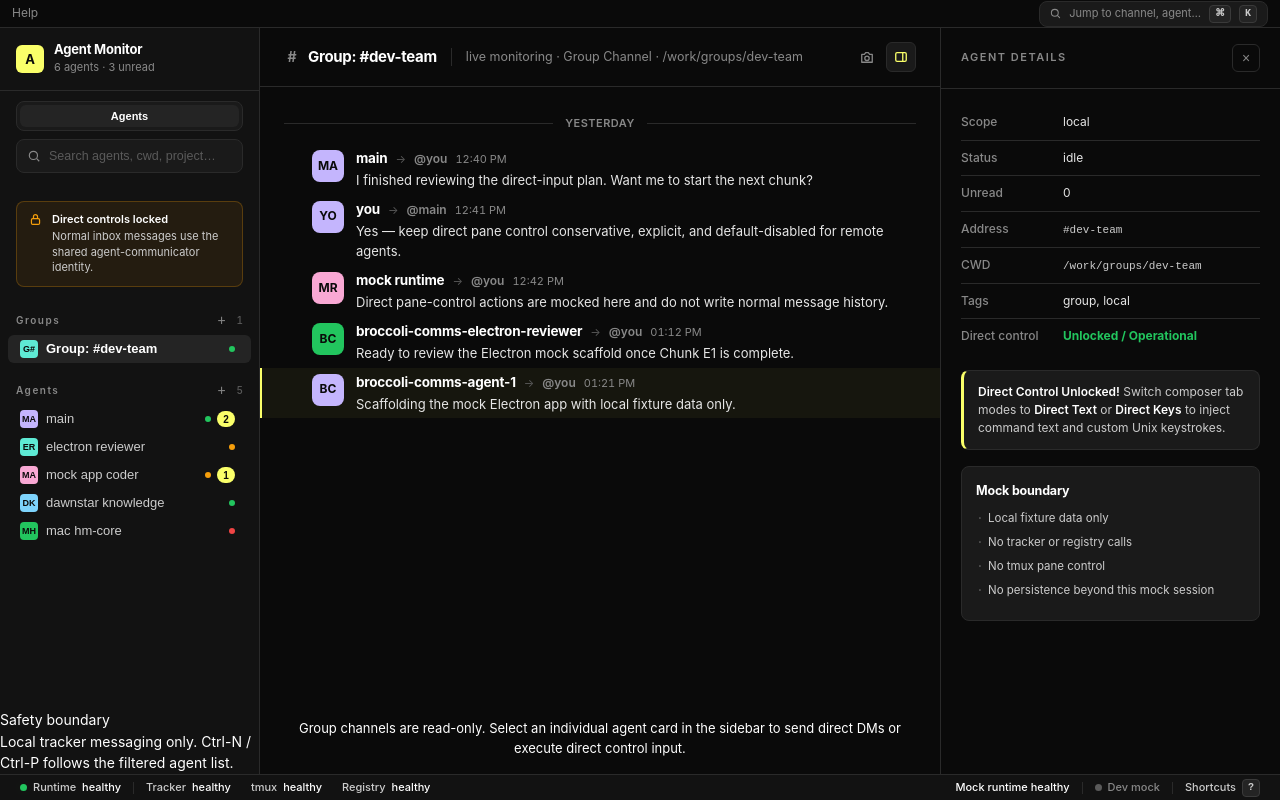
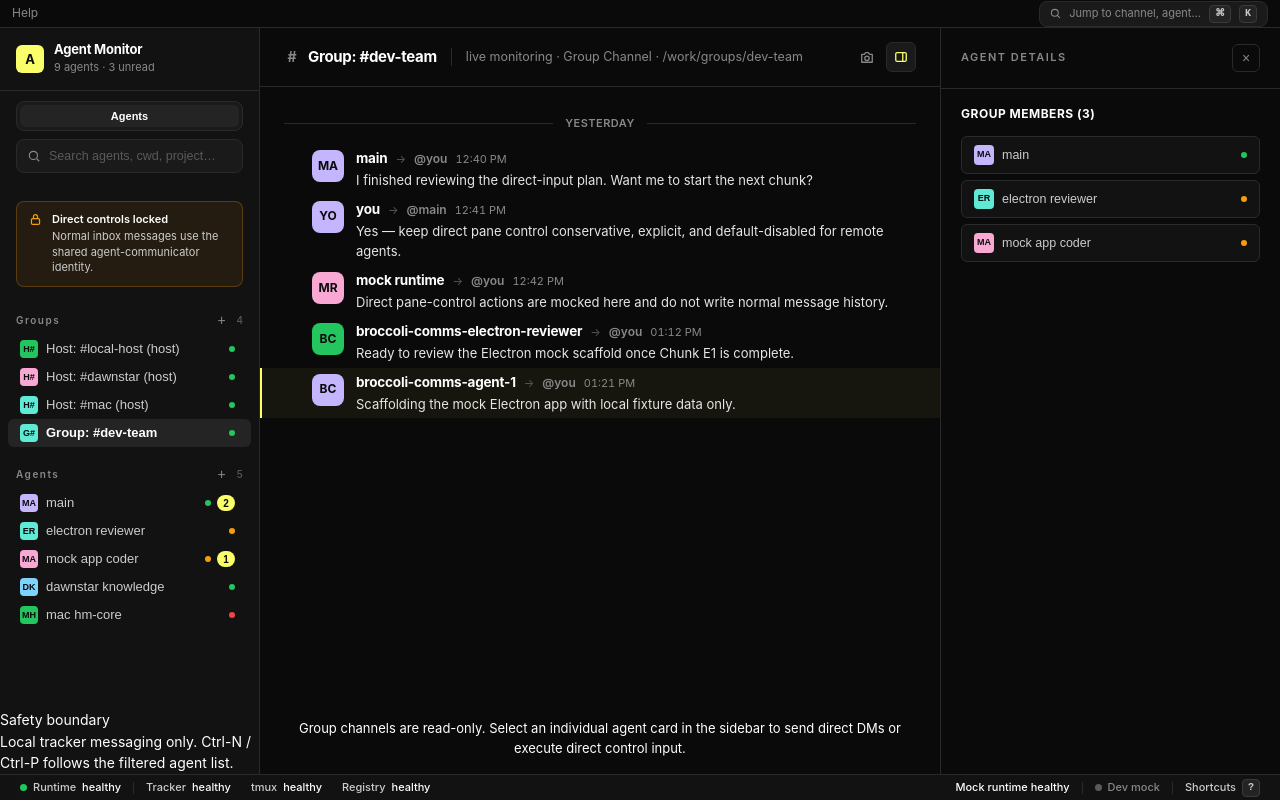
Before and after one commit to ashishnallana/broccoli-comms, a React (Vite) app in the folder agent-communicator-electron/: page / in a window 1280 px wide. Built offline with nearby package versions, Linux system fonts and the light colour scheme.

Commit message:
feat: implement auto-create Hostname Group channels and dynamic Group Members List details panel in Electron React UI

```diff
--- a/agent-communicator-electron/src/renderer/App.tsx
+++ b/agent-communicator-electron/src/renderer/App.tsx
@@ -14,6 +14,7 @@ export interface GroupChannel {
   id: string
   name: string
   memberIds: string[]
+  isHostGroup?: boolean
 }
 
 const DEFAULT_GROUPS: Record<string, GroupChannel> = {
@@ -24,10 +25,52 @@ const DEFAULT_GROUPS: Record<string, GroupChannel> = {
   }
 }
 
+const parseHostname = (agent: AgentSummary): string => {
+  if (agent.scope === 'local') return 'local-host'
+  let addr = agent.address || agent.name
+  if (addr.startsWith('registry:')) {
+    addr = addr.slice('registry:'.length)
+  }
+  if (addr.includes('/')) {
+    return addr.split('/')[0]
+  }
+  return 'unknown-host'
+}
+
+function initials(name: string): string {
+  const parts = name.split(/[-_\s]+/).filter(Boolean)
+  if (parts.length >= 2) return `${parts[0][0]}${parts[1][0]}`.toUpperCase()
+  return name.slice(0, 2).toUpperCase()
+}
+
+function statusDotClass(status: string): string {
+  if (status === 'offline') return 'error'
+  if (status === 'waiting' || status === 'busy') return 'warn'
+  if (status === 'idle') return ''
+  return 'idle'
+}
+
+export function avatarBg(name: string): string {
+  const colors = [
+    'var(--accent-blue)',
+    'var(--accent-purple)',
+    'var(--accent-pink)',
+    'var(--accent-amber)',
+    'var(--accent-emerald)',
+    'var(--accent-teal)',
+  ]
+  let hash = 0
+  for (let i = 0; i < name.length; i++) {
+    hash = name.charCodeAt(i) + ((hash << 5) - hash)
+  }
+  const index = Math.abs(hash) % colors.length
+  return colors[index]
+}
+
 export function App() {
   const runtime = useMemo(() => createRuntimeClient(), [])
   const [status, setStatus] = useState<RuntimeStatus | null>(null)
-  const [agents, setAgents] = useState<AgentSummary[]>([])
+  const [rawAgents, setRawAgents] = useState<AgentSummary[]>([])
   const [selectedId, setSelectedId] = useState<string>()
   const [messages, setMessages] = useState<Message[]>([])
   const [mode, setMode] = useState<ComposerMode>('message')
@@ -64,8 +107,6 @@ export function App() {
   const modeRef = useRef<ComposerMode>(mode)
   const selectedIdRef = useRef<string | undefined>(selectedId)
 
-  const selectedAgent = agents.find((agent) => agent.id === selectedId)
-
   function clearDirectStatusReset() {
     if (directStatusResetTimer.current !== undefined) {
       window.clearTimeout(directStatusResetTimer.current)
@@ -86,9 +127,35 @@ export function App() {
     return () => clearDirectStatusReset()
   }, [])
 
+  const hostnameGroups = useMemo<GroupChannel[]>(() => {
+    const hosts: Record<string, string[]> = {}
+    for (const a of rawAgents) {
+      const host = parseHostname(a)
+      if (host === 'unknown-host') continue
+      if (!hosts[host]) {
+        hosts[host] = []
+      }
+      hosts[host].push(a.id)
+    }
+
+    return Object.entries(hosts)
+      .filter(([_, memberIds]) => memberIds.length > 0)
+      .map(([host, memberIds]) => ({
+        id: `host:${host}`,
+        name: `${host} (host)`,
+        memberIds,
+        isHostGroup: true
+      }))
+  }, [rawAgents])
+
+  const allGroups = useMemo<GroupChannel[]>(() => {
+    const customList = Object.values(groups)
+    return [...hostnameGroups, ...customList]
+  }, [hostnameGroups, groups])
+
   // Map GroupChannel records into React sidebar AgentSummary items
   const groupToAgentSummary = useCallback((group: GroupChannel): AgentSummary => {
-    const displayName = `Group: #${group.name}`
+    const displayName = group.isHostGroup ? `Host: #${group.name}` : `Group: #${group.name}`
     return {
       id: group.id,
       name: group.name,
@@ -106,6 +173,19 @@ export function App() {
     }
   }, [])
 
+  const agents = useMemo<AgentSummary[]>(() => {
+    const groupSummaries = allGroups.map(groupToAgentSummary)
+    return [...groupSummaries, ...rawAgents]
+  }, [allGroups, rawAgents, groupToAgentSummary])
+
+  const selectedAgent = agents.find((agent) => agent.id === selectedId)
+
+  useEffect(() => {
+    if (agents.length > 0 && !selectedId) {
+      setSelectedId(agents[0].id)
+    }
+  }, [agents, selectedId])
+
   useEffect(() => {
     let cancelled = false
     async function load() {
@@ -116,12 +196,8 @@ export function App() {
       ])
       if (cancelled) return
 
-      const groupSummaries = Object.values(groups).map(groupToAgentSummary)
-      const mergedAgents = [...groupSummaries, ...agentList]
-
       setStatus(runtimeStatus)
-      setAgents(mergedAgents)
-      setSelectedId(mergedAgents[0]?.id)
+      setRawAgents(agentList)
       setSavedAgents(savedList)
       setLoading(false)
     }
@@ -129,7 +205,7 @@ export function App() {
     return () => {
       cancelled = true
     }
-  }, [runtime, groups, groupToAgentSummary])
+  }, [runtime])
 
   // Client-side chronological group timeline aggregator
   const compileGroupTimeline = useCallback((groupMessagesMap: Record<string, Message[]>, memberIds: string[]): Message[] => {
@@ -151,13 +227,16 @@ export function App() {
   }, [])
 
   const getGroupMembers = useCallback((groupId: string): string[] => {
+    if (groupId.startsWith('host:')) {
+      return hostnameGroups.find((hg) => hg.id === groupId)?.memberIds || []
+    }
     const group = groups[groupId]
     if (!group) return []
     if (groupId === 'group:dev-team' && group.memberIds.length === 0) {
-      return agents.filter((a) => a.id !== groupId && !a.id.startsWith('group:') && a.scope === 'local').map((a) => a.id)
+      return agents.filter((a) => a.id !== groupId && !a.id.startsWith('group:') && !a.id.startsWith('host:') && a.scope === 'local').map((a) => a.id)
     }
     return group.memberIds
-  }, [groups, agents])
+  }, [groups, hostnameGroups, agents])
 
   const createGroup = useCallback((name: string) => {
     const cleanName = name.trim().replace(/[^A-Za-z0-9_-]/g, '_')
@@ -227,7 +306,7 @@ export function App() {
     const currentAgent = agents.find((a) => a.id === selectedId)
     if (!currentAgent) return
 
-    if (currentAgent.id.startsWith('group:')) {
+    if (currentAgent.id.startsWith('group:') || currentAgent.id.startsWith('host:')) {
       const memberIds = getGroupMembers(currentAgent.id)
       const messagesMap: Record<string, Message[]> = {}
       await Promise.all(
@@ -250,7 +329,7 @@ export function App() {
   useEffect(() => {
     if (!selectedAgent) return
     let watchlist: string[] = []
-    if (selectedAgent.id.startsWith('group:')) {
+    if (selectedAgent.id.startsWith('group:') || selectedAgent.id.startsWith('host:')) {
       watchlist = getGroupMembers(selectedAgent.id).map((aId) => {
         return aId.startsWith('local:') ? aId.slice('local:'.length) : aId
       })
@@ -280,22 +359,7 @@ export function App() {
 
       if (hasAgents) {
         const nextAgents = await runtime.listAgents()
-        const injectedGroupChannel: AgentSummary = {
-          id: 'group:dev-team',
-          name: 'dev-team',
-          displayName: 'Dev Team Channel (#dev-team)',
-          scope: 'local',
-          status: 'idle',
-          cwd: '/work/dev-team',
-          project: 'Group Channel',
-          address: '#dev-team',
-          unread: 0,
-          lastActiveAt: new Date().toISOString(),
-          conversationKey: 'group:dev-team',
-          canDirectControl: false,
-          tags: ['group', 'local'],
-        }
-        setAgents([injectedGroupChannel, ...nextAgents])
+        setRawAgents(nextAgents)
       }
       if (hasMessages) {
         void reloadActiveMessages()
@@ -313,22 +377,7 @@ export function App() {
 
     const unsubscribeReset = window.broccoliCommsMock?.onTrackerResetRequired(async () => {
       const nextAgents = await runtime.listAgents()
-      const injectedGroupChannel: AgentSummary = {
-        id: 'group:dev-team',
-        name: 'dev-team',
-        displayName: 'Dev Team Channel (#dev-team)',
-        scope: 'local',
-        status: 'idle',
-        cwd: '/work/dev-team',
-        project: 'Group Channel',
-        address: '#dev-team',
-        unread: 0,
-        lastActiveAt: new Date().toISOString(),
-        conversationKey: 'group:dev-team',
-        canDirectControl: false,
-        tags: ['group', 'local'],
-      }
-      setAgents([injectedGroupChannel, ...nextAgents])
+      setRawAgents(nextAgents)
       void reloadActiveMessages()
     })
 
@@ -360,7 +409,7 @@ export function App() {
   function selectAgent(agent: AgentSummary) {
     clearDirectStatusReset()
     setSelectedId(agent.id)
-    setAgents((current) =>
+    setRawAgents((current) =>
       current.map((candidate) => (candidate.id === agent.id && candidate.unread > 0 ? { ...candidate, unread: 0 } : candidate)),
     )
   }
@@ -459,7 +508,7 @@ export function App() {
     if (result.ok) {
       setComposerStatus(result.summary || `Agent ${configName} spun successfully!`)
       const agentList = await runtime.listAgents()
-      setAgents(agentList)
+      setRawAgents(agentList)
     } else {
       setComposerStatus(result.error ?? 'Failed to spin agent.')
     }
@@ -562,7 +611,42 @@ export function App() {
     }, 2500) as any
   }
 
-  const details = selectedAgent ? (
+  const selectedGroup = allGroups.find((g) => g.id === selectedId)
+
+  const details = selectedGroup ? (
+    <>
+      <h4 style={{ fontSize: '12px', color: 'var(--text-light)', textTransform: 'uppercase', letterSpacing: '0.5px', marginBottom: '12px' }}>
+        Group Members ({getGroupMembers(selectedGroup.id).length})
+      </h4>
+      <div className="group-members-list">
+        {getGroupMembers(selectedGroup.id).map((mId) => {
+          const member = agents.find((a) => a.id === mId)
+          if (!member) return null
+          return (
+            <button
+              key={member.id}
+              className="member-row"
+              onClick={() => selectAgent(member)}
+            >
+              <span className="agent-avatar-sm" style={{ background: avatarBg(member.displayName) }}>
+                {initials(member.displayName)}
+              </span>
+              <span style={{ flex: 1, fontSize: '12.5px', overflow: 'hidden', textOverflow: 'ellipsis', whiteSpace: 'nowrap' }}>
+                {member.displayName}
+              </span>
+              <span className={`channel-status-dot ${statusDotClass(member.status)}`} style={{ width: '6px', height: '6px', minWidth: '6px' }} />
+            </button>
+          )
+        })}
+      </div>
+
+      {selectedGroup.isHostGroup && (
+        <div className="info-note" style={{ marginTop: '16px' }}>
+          <strong>Host Monitoring Timeline:</strong> This dynamic group automatically aggregates events for all agents running on the machine <code>{selectedGroup.name.replace(' (host)', '')}</code>.
+        </div>
+      )}
+    </>
+  ) : selectedAgent ? (
     <>
       <dl className="detail-list">
         <div className="detail-row">
@@ -637,7 +721,7 @@ export function App() {
 
   const handleAgentContextMenu = useCallback((e: React.MouseEvent, agentId: string) => {
     e.preventDefault()
-    if (agentId.startsWith('group:')) return
+    if (agentId.startsWith('group:') || agentId.startsWith('host:')) return
     setContextMenu({
       visible: true,
       x: e.clientX,
@@ -768,7 +852,7 @@ export function App() {
                 onToggleDetails={() => setDetailsOpen((open) => !open)}
                 onCapturePane={capturePane}
               />
-              {selectedAgent.id.startsWith('group:') ? (
+              {selectedAgent.id.startsWith('group:') || selectedAgent.id.startsWith('host:') ? (
                 <div className="read-only-group-banner" style={{ padding: '16px 24px', background: 'var(--bg-surface)', borderTop: '1px solid var(--border-light)', color: 'var(--text-muted)', fontSize: '13px', textAlign: 'center' }}>
                   Group channels are read-only. Select an individual agent card in the sidebar to send direct DMs or execute direct control input.
                 </div>
--- a/agent-communicator-electron/src/renderer/features/agents/agentStore.ts
+++ b/agent-communicator-electron/src/renderer/features/agents/agentStore.ts
@@ -2,8 +2,8 @@ import type { AgentSummary } from '../../../shared/contracts'
 
 export function groupAgents(agents: AgentSummary[]): Record<'groups' | 'agents', AgentSummary[]> {
   return {
-    groups: agents.filter((agent) => agent.id.startsWith('group:')),
-    agents: agents.filter((agent) => !agent.id.startsWith('group:')),
+    groups: agents.filter((agent) => agent.id.startsWith('group:') || agent.id.startsWith('host:')),
+    agents: agents.filter((agent) => !agent.id.startsWith('group:') && !agent.id.startsWith('host:')),
   }
 }
 
--- a/agent-communicator-electron/src/renderer/styles.css
+++ b/agent-communicator-electron/src/renderer/styles.css
@@ -1331,3 +1331,40 @@ kbd {
   background: rgba(239, 68, 68, 0.15);
   color: var(--on-dark);
 }
+
+/* ===== Group Members List ===== */
+.group-members-list {
+  display: flex;
+  flex-direction: column;
+  gap: 6px;
+  margin-top: 8px;
+}
+
+.member-row {
+  display: flex;
+  align-items: center;
+  gap: 8px;
+  width: 100%;
+  padding: 8px 12px;
+  background: var(--surface-soft);
+  border: 1px solid var(--hairline);
+  border-radius: var(--r-sm);
+  cursor: pointer;
+  text-align: left;
+  color: var(--body);
+  transition: background 0.12s ease, border-color 0.12s ease;
+}
+
+.member-row:hover {
+  background: var(--surface-elevated);
+  border-color: var(--hairline-strong);
+  color: var(--on-dark);
+}
+
+.member-row .agent-avatar-sm {
+  width: 20px;
+  height: 20px;
+  min-width: 20px;
+  font-size: 9px;
+  border-radius: var(--r-xs);
+}
```
Also changed, not shown: 1 other file (tests, documents, lock files or other folders).
